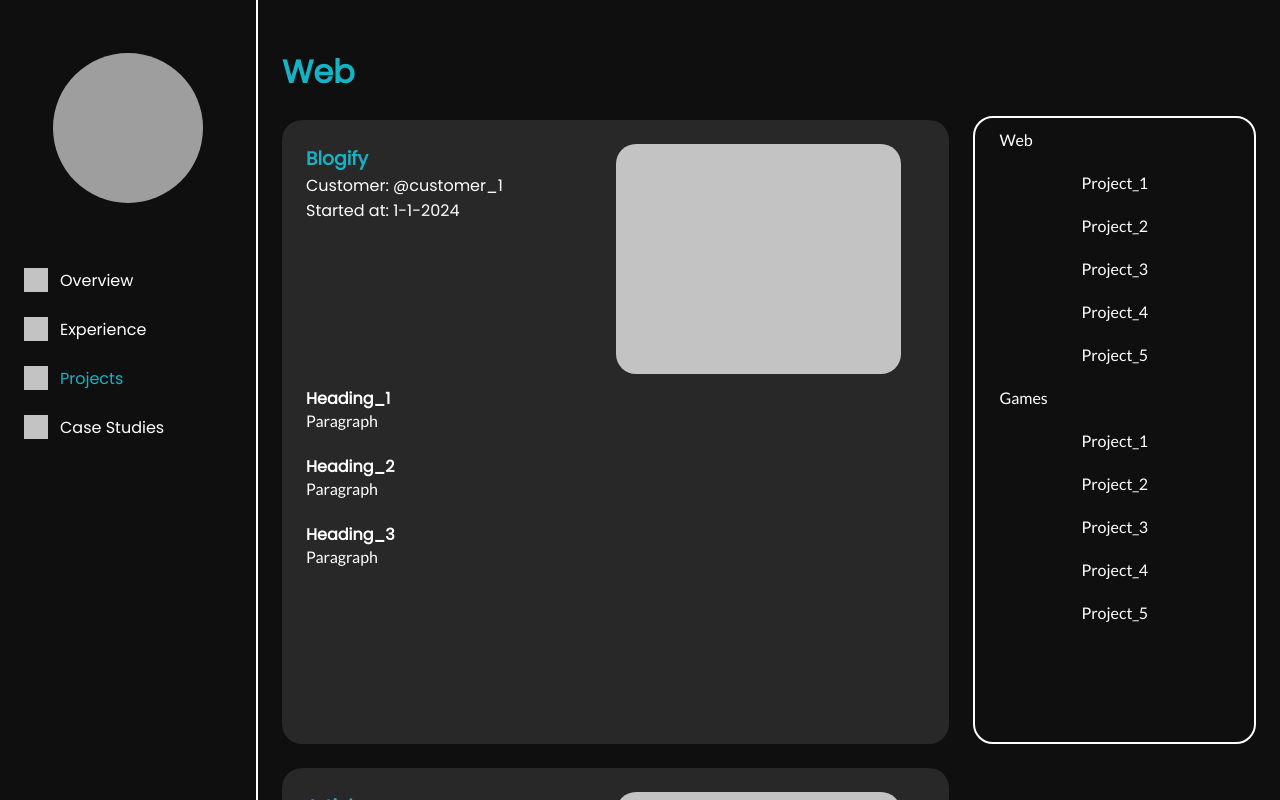
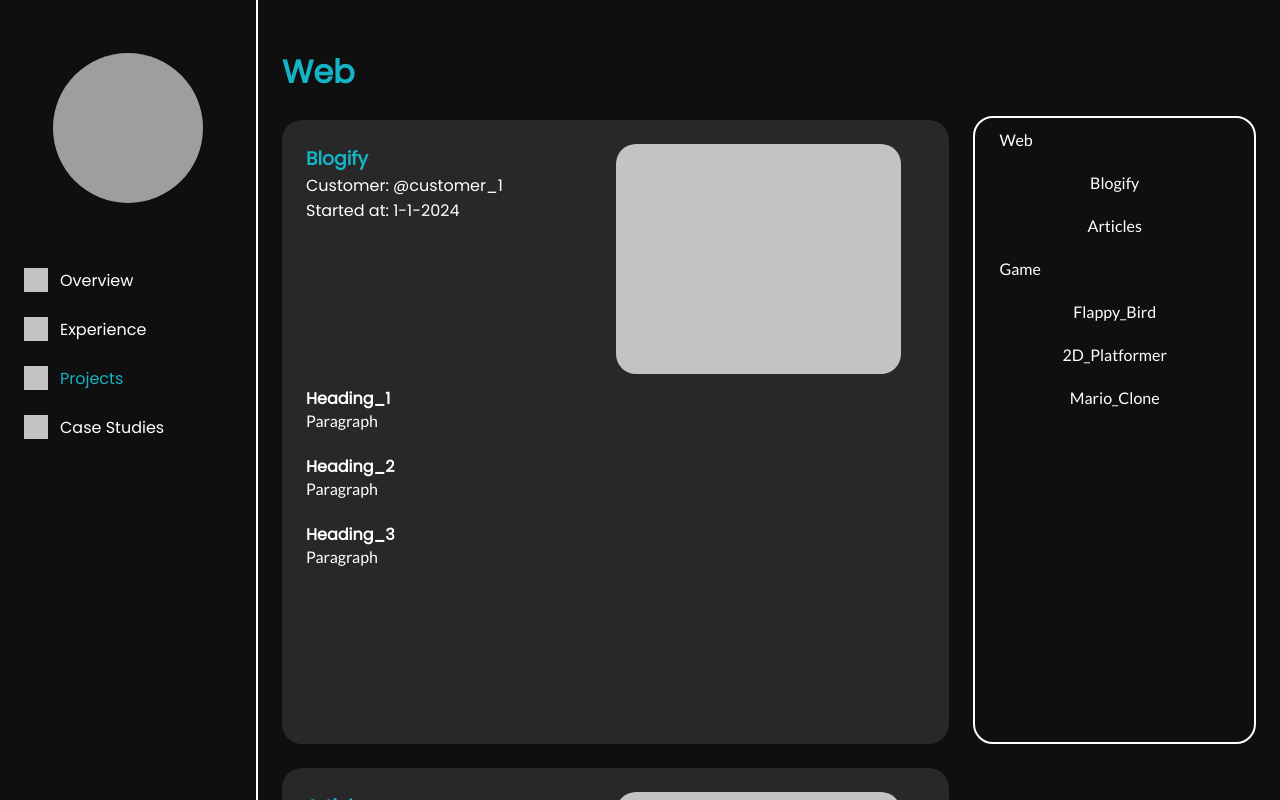
Before and after one commit to ChuzaWick420/Dashboard, a React (Vite) app: page /projects in a window 1280 px wide. Built offline with nearby package versions, Linux system fonts and the light colour scheme; grey boxes are pictures that could not be loaded.

Commit message:
The link between projects hard coded data and navigation section is established, jumping is still left to be implemented
The projects and nav section depend on JSON based object which contains meta data about projects (category, id, name)

```diff
--- a/src/pages/projects/projects.jsx
+++ b/src/pages/projects/projects.jsx
@@ -3,19 +3,70 @@ import React, { useContext, useEffect, useState } from "react";
 import "./projects.css";
 import { windowSize } from "../layout/layout";
 
-function Projects() {
+function NavProjectOption (props) {
+    return (
+        <div className="nav_option">
+            <p>{props.proj_name}</p>
+        </div>
+    );
+};
+
+function NavCategory(props) {
+
+    const [projects, setProjects] = useState([]);
+
+    useEffect(()=>{
+        let projects_list = [];
+
+        props.meta_data.map((obj)=>{
+            let current_key = Object.keys(obj)[0];
+
+            if (current_key == props.Heading) {
+                for (let project of obj[current_key]){
+                    projects_list.push(
+                        <NavProjectOption proj_name={project.name} />
+                    );
+                }
+            }
+        });
+
+        setProjects(projects_list);
+
+    }, []);
+
+    return (
+        <div className="nav_category">
+
+            <div className="nav_category_heading">
+                <p>{props.Heading}</p>
+            </div>
+
+            {projects}
+
+        </div>
+    );
+}
+
+function Navigation(props) {
 
     let windowWidth = useContext(windowSize);
-    const [targetWidth, setTargetWidth] = useState(null);
-    const [activeClass, setActiveClass] = useState("mobile_nav_container");
-    const [navActive, setNavActive] = useState(
-        <span className="material-symbols-outlined">
-            arrow_back_ios
-        </span>
+
+    const [categories, setCategories] = useState([]);
+
+    useEffect(()=>{
+        let categories_list = [];
+
+        for (let section of props.sections) {
+            categories_list.push(
+                <NavCategory Heading={section} meta_data={props.meta_data}/>
             );
+        }
 
-    let Navigation = ()=>{
-        switch (targetWidth) {
+        setCategories(categories_list);
+
+    }, []);
+
+    switch (windowWidth) {
         case 425:
             return (
                 <></>
@@ -24,19 +75,21 @@ function Projects() {
         default:
             return (
                 <div className="nav_table">
-                        <NavCategory Heading={"Web"} />
-                        <NavCategory Heading={"Games"} />
+                    {categories}
                 </div>
             );
 
     }
 };
 
-    let MobileNavPopup = () => {
-        switch (targetWidth) {
+function MobileNavPopup(props) {
+
+    let windowWidth = useContext(windowSize);
+
+    switch (windowWidth) {
         case 425:
             return (
-                    <div className={activeClass}>
+                <div className={props.popupStatus}>
                     <NavCategory Heading={"Web"} />
                     <NavCategory Heading={"Games"} />
                 </div>
@@ -47,9 +100,12 @@ function Projects() {
     }
 };
 
-    let MobileNav = ()=>{
+function MobileNav(props) {
 
-        switch (targetWidth) {
+    let windowWidth = useContext(windowSize);
+
+    switch (windowWidth) {
+
         case 425:
             return (
                     <div className="projects_mobile_nav">
@@ -57,24 +113,24 @@ function Projects() {
                             <h3 className="important_text">Project_name</h3>
                             <div className="projects_burger" onClick={()=>{
                                 //update the state of the button
-                                    if(activeClass == "mobile_nav_container" || activeClass == "mobile_nav_container mobile_nav_container_deactive") {
-                                        setNavActive(<>
+                                if(props.popupStatus == "mobile_nav_container" || props.popupStatus == "mobile_nav_container mobile_nav_container_deactive") {
+                                    props.iconUpdater(<>
                                         <div className="line_1"></div>
                                         <div className="line_2"></div>
                                     </>);
-                                        setActiveClass("mobile_nav_container mobile_nav_container_active");
+                                    props.popupTrigger("mobile_nav_container mobile_nav_container_active");
                                 }
 
                                 else {
-                                        setNavActive(
+                                    props.iconUpdater(
                                         <span className="material-symbols-outlined">
                                             arrow_back_ios
                                         </span>
                                     );
-                                        setActiveClass("mobile_nav_container mobile_nav_container_deactive")
+                                    props.popupTrigger("mobile_nav_container mobile_nav_container_deactive")
                                 }
                             }}>
-                                    {navActive}
+                                {props.icon}
                             </div>
                         </div>
                         <div className="separator"></div>
@@ -88,12 +144,7 @@ function Projects() {
     }
 };
 
-    useEffect(()=>{
-        setTargetWidth(windowWidth);
-        //overwrite what Navigation returns
-    }, [windowWidth])
-
-    let ContentSection = (props)=>{
+function ContentSection(props) {
     return (
         <div className="projects_content_section">
             <h4>{props.header}</h4>
@@ -102,7 +153,7 @@ function Projects() {
     );
 };
 
-    let ProjectCard = (props)=>{
+function ProjectCard(props) {
 
     const [content, setContent] = useState([]);
 
@@ -111,7 +162,7 @@ function Projects() {
 
         for (let paragraph of props.content) {
             content_list.push(
-                    <ContentSection header={paragraph[0]} para={paragraph[1]} />
+                <ContentSection key={props.content.indexOf(paragraph)} header={paragraph[0]} para={paragraph[1]} />
             );
         }
 
@@ -139,37 +190,51 @@ function Projects() {
     );
 };
 
-    let NavProjectOption = (props)=>{
+function Projects() {
+
+    const [activeClass, setActiveClass] = useState("mobile_nav_container");
+    const [navActive, setNavActive] = useState(
+        <span className="material-symbols-outlined">
+            arrow_back_ios
+        </span>
+    );
+
+    let projects_meta = [
+        {
+            "Web": [
+                {"id": "proj_1", "name": "Blogify"},
+                {"id": "proj_2", "name": "Articles"},
+            ]
+        },
+        {
+            "Game": [
+                {"id": "proj_3", "name": "Flappy_Bird"},
+                {"id": "proj_4", "name": "2D_Platformer"},
+                {"id": "proj_5", "name": "Mario_Clone"}
+            ]
+        }
+    ];
+
+    let projects = projects_meta.flatMap((obj)=>{
         return (
-            <div className="nav_option">
-                <p>{props.Project}</p>
-            </div>
+            obj[Object.keys(obj)[0]]
         );
-    };
+    });
 
-    let NavCategory = (props)=>{
-        return (
-            <div className="nav_category">
-                <div className="nav_category_heading">
-                    <p>{props.Heading}</p>
-                </div>
-                <NavProjectOption Project={"Project_1"} />
-                <NavProjectOption Project={"Project_2"} />
-                <NavProjectOption Project={"Project_3"} />
-                <NavProjectOption Project={"Project_4"} />
-                <NavProjectOption Project={"Project_5"} />
-            </div>
-        );
-    }
+    let categories = projects_meta.map((obj)=>{
+        return Object.keys(obj)[0];
+    });
 
     return (
         <div className="projects_container">
-            <MobileNav />
-            <MobileNavPopup />
+
+            <MobileNav icon={navActive} popupStatus={activeClass} iconUpdater={setNavActive} popupTrigger={setActiveClass} />
+            <MobileNavPopup popupStatus={activeClass} />
+
             <div className="projects_list">
                 <div className="category_container">
-                    <h1 className="important_text">Web</h1>
-                    <ProjectCard proj_id="1" name="Blogify" customer="@customer_1" date="1-1-2024" img_url="" content={[
+                    <h1 className="important_text">{categories[0]}</h1>
+                    <ProjectCard proj_id={projects[0].id} name={projects[0].name} customer="@customer_1" date="1-1-2024" img_url="" content={[
                         [
                             "Heading_1",
                             "Paragraph"
@@ -183,7 +248,7 @@ function Projects() {
                             "Paragraph"
                         ]
                     ]} />
-                    <ProjectCard proj_id="2" name="Articles" customer="@customer_2" date="4-1-2024" img_url="" content={[
+                    <ProjectCard proj_id={projects[1].id} name={projects[1].name} customer="@customer_2" date="4-1-2024" img_url="" content={[
                         [
                             "Heading_1",
                             "Paragraph"
@@ -199,8 +264,8 @@ function Projects() {
                     ]} />
                 </div>
                 <div className="category_container">
-                    <h1 className="important_text">Games</h1>
-                    <ProjectCard proj_id="3" name="Flappy Bird" customer="@customer_3" date="5-2-2024" img_url="" content={[
+                    <h1 className="important_text">{categories[1]}</h1>
+                    <ProjectCard proj_id={projects[2].id} name={projects[2].name} customer="@customer_3" date="5-2-2024" img_url="" content={[
                         [
                             "Heading_1",
                             "Paragraph"
@@ -214,7 +279,7 @@ function Projects() {
                             "Paragraph"
                         ]
                     ]} />
-                    <ProjectCard proj_id="4" name="2D-Platformer" customer="@customer_4" date="5-3-2024" img_url="" content={[
+                    <ProjectCard proj_id={projects[3].id} name={projects[3].name} customer="@customer_4" date="5-3-2024" img_url="" content={[
                         [
                             "Heading_1",
                             "Paragraph"
@@ -228,7 +293,7 @@ function Projects() {
                             "Paragraph"
                         ]
                     ]} />
-                    <ProjectCard proj_id="5" name="Mario Clone" customer="@customer_5" date="6-4-2024" img_url="" content={[
+                    <ProjectCard proj_id={projects[4].id} name={projects[4].name} customer="@customer_5" date="6-4-2024" img_url="" content={[
                         [
                             "Heading_1",
                             "Paragraph"
@@ -244,7 +309,7 @@ function Projects() {
                     ]} />
                 </div>
             </div>
-            <Navigation />
+            <Navigation sections={categories} meta_data={projects_meta} />
         </div>
     );
 }
```
Lines whose indentation alone changed are shown as unchanged.
